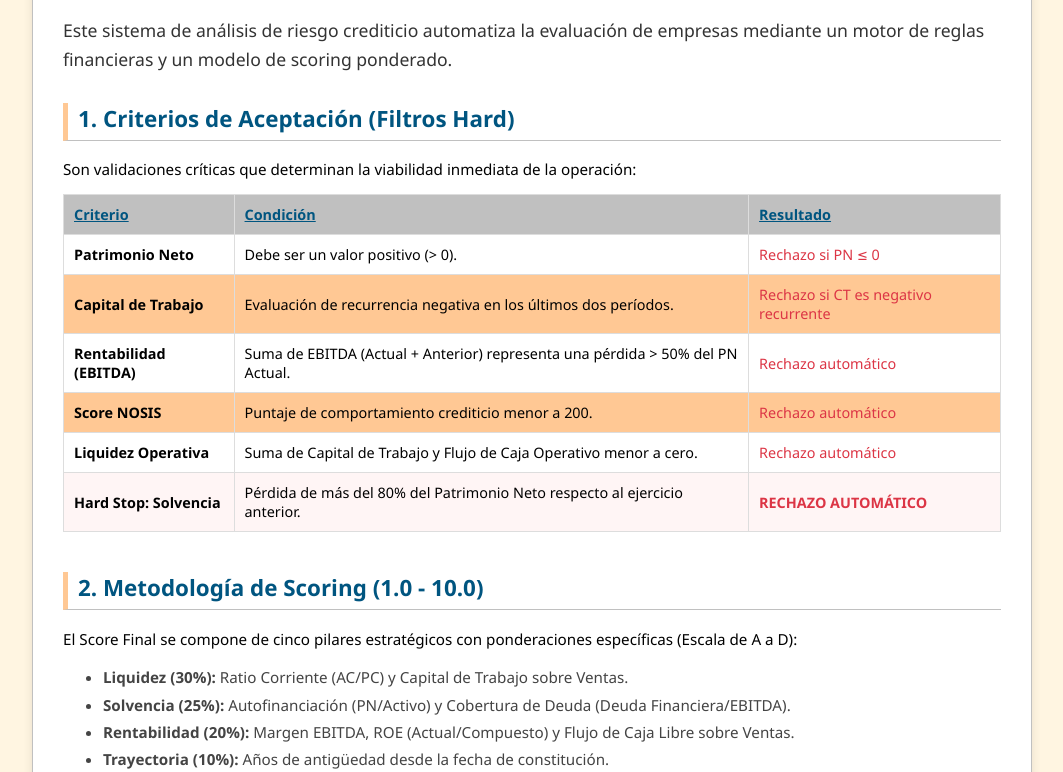
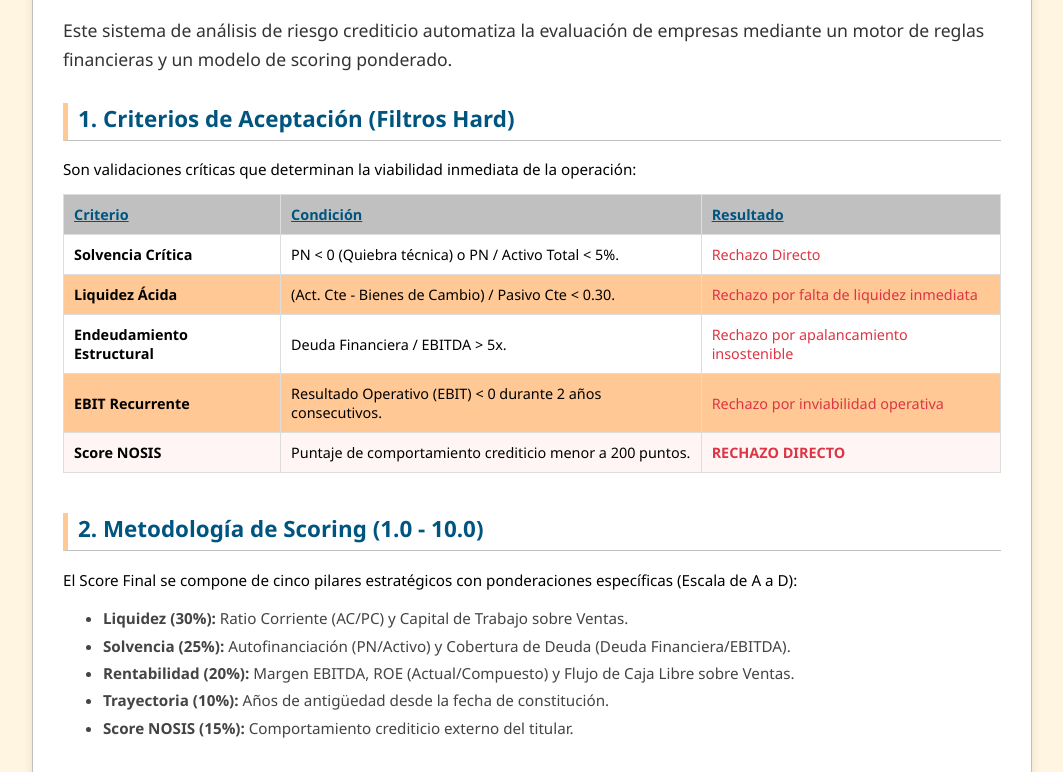
Before and after one commit to pabloj27/proyectoac, a Flask app: page /help in a window 1280 px wide. Shown: the part 196-968 px from the top of the page, without its empty margins (108-1171 px from the left). Run offline with Flask 3, Linux system fonts and the light colour scheme; some libraries are stand-ins or nearby versions.

Commit message:
QuintoCommit

```diff
--- a/Base.py
+++ b/Base.py
@@ -30,6 +30,7 @@ class EECCDB(Base):
 
     # Cuentas del Balance General
     disponibilidades = Column(Float, default=0.0)
+    bienes_de_cambio = Column(Float, default=0.0)
     activo_corriente = Column(Float, default=0.0)
     activo_no_corriente = Column(Float, default=0.0)
     pasivo_corriente = Column(Float, default=0.0)
@@ -95,6 +96,7 @@ def _ensure_sqlite_schema(engine):
                     'fecha_balance': 'DATE',
                     'anio': 'INTEGER',
                     'disponibilidades': 'FLOAT',
+                    'bienes_de_cambio': 'FLOAT',
                     'activo_corriente': 'FLOAT',
                     'activo_no_corriente': 'FLOAT',
                     'pasivo_corriente': 'FLOAT',
--- a/app.py
+++ b/app.py
@@ -3,8 +3,9 @@ import math
 import io
 import os
 from datetime import date, datetime
+from functools import wraps
 
-from flask import Flask, redirect, render_template, request, url_for, make_response, jsonify
+from flask import Flask, redirect, render_template, request, url_for, make_response, jsonify, session as flask_session
 from sqlalchemy import func
 from sqlalchemy.exc import IntegrityError
 from langchain_google_genai import ChatGoogleGenerativeAI
@@ -17,6 +18,30 @@ from Base import EECCDB, EmpresaDB, session
 load_dotenv()
 
 app = Flask(__name__)
+app.secret_key = os.environ.get("SECRET_KEY", "pzamora_roca_3312_key")
+
+# Decorador para proteger rutas
+def login_required(f):
+    @wraps(f)
+    def decorated_function(*args, **kwargs):
+        if not flask_session.get("logged_in"):
+            return redirect(url_for("login", next=request.url))
+        return f(*args, **kwargs)
+    return decorated_function
+
+@app.route("/login", methods=["GET", "POST"])
+def login():
+    if request.method == "POST":
+        if request.form.get("username") == "pzamora" and request.form.get("password") == "Roca3312":
+            flask_session["logged_in"] = True
+            return redirect(request.args.get("next") or url_for("index"))
+        return render_template("login.html", error="Usuario o contraseña incorrectos")
+    return render_template("login.html")
+
+@app.route("/logout")
+def logout():
+    flask_session.pop("logged_in", None)
+    return redirect(url_for("login"))
 
 @app.teardown_appcontext
 def shutdown_session(exception=None):
@@ -110,6 +135,7 @@ def compute_metrics(balance: EECCDB) -> dict:
     liquidez = {
         "Capital de Trabajo": round(capital_trabajo, 2),
         "Liquidez": round(safe_division(balance.activo_corriente, pasivo_corriente), 2),
+        "Prueba Ácida": round(safe_division(balance.activo_corriente - balance.bienes_de_cambio, pasivo_corriente), 2),
         "Disponibilidades/Deuda Financiera": round(safe_division(balance.disponibilidades, deuda_financiera), 2),
         "Capital de Trabajo / Ventas": round(safe_division(capital_trabajo, ventas) * 100, 2),
     }
@@ -133,6 +159,7 @@ def compute_metrics(balance: EECCDB) -> dict:
         "patrimonio_neto": patrimonio_neto,
         "ebitda_raw": balance.ebitda,
         "resultado_neto": balance.resultado_neto,
+        "resultado_operativo": balance.resultado_operativo,
         "flujo_caja_operativo_raw": balance.flujo_caja_operativo,
         "otros": {
             "Antigüedad (años)": date.today().year - (balance.empresa.anio_fundacion or date.today().year),
@@ -165,7 +192,7 @@ def calculate_suggested_limit(equity: float, score: float) -> tuple:
 
     return equity * factor, factor
 
-def calculate_scoring(metrics: dict, prev_result: float = 0.0, prev_equity: float = None, prev_ebitda: float = 0.0) -> dict:
+def calculate_scoring(metrics: dict, prev_result: float = 0.0, prev_equity: float = None, prev_ebitda: float = 0.0, prev_ebit: float = 0.0) -> dict:
     if not metrics: return {}
 
     # --- 1. LIQUIDEZ (Peso 40%) ---
@@ -227,19 +254,30 @@ def calculate_scoring(metrics: dict, prev_result: float = 0.0, prev_equity: floa
     # --- EVALUACIÓN DE HARD STOPS (No afectan el puntaje numérico) ---
     has_hard_stop = False
 
-    # 1. Pérdida > 80% del Patrimonio Neto
-    if prev_equity is not None and prev_equity > 0:
-        pn_actual = metrics.get('patrimonio_neto', 0.0)
-        if pn_actual < (prev_equity * 0.20):
-            has_hard_stop = True
+    pn_actual = metrics.get('patrimonio_neto', 0.0)
+    activo_total = pn_actual + (metrics.get('solvencia', {}).get('PN/Activos', 0) / 100 if pn_actual != 0 else 1) # Simplificado para el ejemplo
+    # En la realidad usamos el valor real de activos que calculamos en compute_metrics
+    # 1. Patrimonio neto negativo o técnicamente quebrado (PN < 0 o PN/Activo < 5%)
+    pn_sobre_activo = metrics['solvencia']['PN/Activos']
+    if pn_actual < 0 or pn_sobre_activo < 5.0:
+        has_hard_stop = True
 
-    # 2. EBITDA Negativo Significativo vs PN (> 50%)
-    ebitda_act = metrics.get('ebitda_raw', 0.0)
-    pn_act = metrics.get('patrimonio_neto', 0.0)
-    if pn_act > 0 and safe_division(ebitda_act + prev_ebitda, pn_act) < -0.5:
-            has_hard_stop = True
+    # 2. Incapacidad de pago inmediato (Liquidez Ácida < 0.30)
+    prueba_acida = metrics['liquidez']['Prueba Ácida']
+    if prueba_acida < 0.30:
+        has_hard_stop = True
 
-    # 3. Score NOSIS menor a 200
+    # 3. Endeudamiento estructural insostenible (Deuda Financiera / EBITDA > 5x)
+    deuda_ebitda = metrics['solvencia']['Deuda Financiera/EBITDA']
+    if deuda_ebitda > 5.0:
+        has_hard_stop = True
+
+    # 4. Resultado operativo negativo sostenido (EBIT < 0 en últimos 2 años)
+    ebit_actual = metrics.get('resultado_operativo', 0.0)
+    if ebit_actual < 0 and prev_ebit < 0:
+        has_hard_stop = True
+
+    # 5. Score NOSIS menor a 200 (Se mantiene como criterio de integridad)
     if 0 < nos < 200:
         has_hard_stop = True
 
@@ -304,6 +342,7 @@ def variation_label(actual: float, comparativo: float) -> str:
 
 
 @app.route("/")
+@login_required
 def index():
     return render_template("index.html")
 
@@ -392,6 +431,7 @@ def generate_description():
 
 
 @app.route("/entry", methods=["GET", "POST"])
+@login_required
 def entry():
     try:
         companies = session.query(EmpresaDB).order_by(EmpresaDB.razon_social).all()
@@ -542,6 +582,7 @@ def entry():
                     actual_balance = EECCDB(fecha_balance=sel_date, empresa=selected_company)
                 actual_balance.anio = sel_date.year
                 actual_balance.disponibilidades = parse_float(request.form.get("actual_disponibilidades", "0.0"))
+                actual_balance.bienes_de_cambio = parse_float(request.form.get("actual_bienes_de_cambio", "0.0"))
                 actual_balance.activo_corriente = parse_float(request.form.get("actual_activo_corriente", "0.0"))
                 actual_balance.activo_no_corriente = parse_float(request.form.get("actual_activo_no_corriente", "0.0"))
                 actual_balance.pasivo_corriente = parse_float(request.form.get("actual_pasivo_corriente", "0.0"))
@@ -565,9 +606,10 @@ def entry():
                 m_act = compute_metrics(actual_balance)
                 res_ant = comparativo_balance.resultado_neto if comparativo_balance else 0.0
                 eb_ant = comparativo_balance.ebitda if comparativo_balance else 0.0
+                ebit_ant = comparativo_balance.resultado_operativo if comparativo_balance else 0.0
                 m_comp_temp = compute_metrics(comparativo_balance) if comparativo_balance else {}
                 pn_ant = m_comp_temp.get('patrimonio_neto')
-                sc_act = calculate_scoring(m_act, res_ant, pn_ant, eb_ant)
+                sc_act = calculate_scoring(m_act, res_ant, pn_ant, eb_ant, ebit_ant)
                 actual_balance.score_solvencia = sc_act['solvencia']
                 actual_balance.score_liquidez = sc_act['liquidez']
                 actual_balance.score_rentabilidad = sc_act['rentabilidad']
@@ -589,6 +631,7 @@ def entry():
                     comparativo_balance = EECCDB(fecha_balance=comp_date, empresa=selected_company)
                 comparativo_balance.anio = comp_date.year
                 comparativo_balance.disponibilidades = parse_float(request.form.get("comparativo_disponibilidades", "0.0"))
+                comparativo_balance.bienes_de_cambio = parse_float(request.form.get("comparativo_bienes_de_cambio", "0.0"))
                 comparativo_balance.activo_corriente = parse_float(request.form.get("comparativo_activo_corriente", "0.0"))
                 comparativo_balance.activo_no_corriente = parse_float(request.form.get("comparativo_activo_no_corriente", "0.0"))
                 comparativo_balance.pasivo_corriente = parse_float(request.form.get("comparativo_pasivo_corriente", "0.0"))
@@ -678,9 +721,10 @@ def entry():
 
         prev_res = prev_b.resultado_neto if prev_b else 0.0
         prev_eb = prev_b.ebitda if prev_b else 0.0
+        prev_ebit_val = prev_b.resultado_operativo if prev_b else 0.0
         prev_eq = compute_metrics(prev_b).get('patrimonio_neto') if prev_b else None
 
-        actual_scoring = calculate_scoring(actual_metrics, prev_res, prev_eq, prev_eb)
+        actual_scoring = calculate_scoring(actual_metrics, prev_res, prev_eq, prev_eb, prev_ebit_val)
     else:
         actual_scoring = {}
 
--- a/templates/help.html
+++ b/templates/help.html
@@ -19,34 +19,29 @@
             </thead>
             <tbody>
                 <tr>
-                    <td style="padding: 10px; border: 1px solid #ddd;"><strong>Patrimonio Neto</strong></td>
-                    <td style="padding: 10px; border: 1px solid #ddd;">Debe ser un valor positivo (> 0).</td>
-                    <td style="padding: 10px; border: 1px solid #ddd; color: #dc3545;">Rechazo si PN ≤ 0</td>
+                    <td style="padding: 10px; border: 1px solid #ddd;"><strong>Solvencia Crítica</strong></td>
+                    <td style="padding: 10px; border: 1px solid #ddd;">PN < 0 (Quiebra técnica) o PN / Activo Total < 5%.</td>
+                    <td style="padding: 10px; border: 1px solid #ddd; color: #dc3545;">Rechazo Directo</td>
                 </tr>
                 <tr>
-                    <td style="padding: 10px; border: 1px solid #ddd;"><strong>Capital de Trabajo</strong></td>
-                    <td style="padding: 10px; border: 1px solid #ddd;">Evaluación de recurrencia negativa en los últimos dos períodos.</td>
-                    <td style="padding: 10px; border: 1px solid #ddd; color: #dc3545;">Rechazo si CT es negativo recurrente</td>
+                    <td style="padding: 10px; border: 1px solid #ddd;"><strong>Liquidez Ácida</strong></td>
+                    <td style="padding: 10px; border: 1px solid #ddd;">(Act. Cte - Bienes de Cambio) / Pasivo Cte < 0.30.</td>
+                    <td style="padding: 10px; border: 1px solid #ddd; color: #dc3545;">Rechazo por falta de liquidez inmediata</td>
                 </tr>
                 <tr>
-                    <td style="padding: 10px; border: 1px solid #ddd;"><strong>Rentabilidad (EBITDA)</strong></td>
-                    <td style="padding: 10px; border: 1px solid #ddd;">Suma de EBITDA (Actual + Anterior) representa una pérdida > 50% del PN Actual.</td>
-                    <td style="padding: 10px; border: 1px solid #ddd; color: #dc3545;">Rechazo automático</td>
+                    <td style="padding: 10px; border: 1px solid #ddd;"><strong>Endeudamiento Estructural</strong></td>
+                    <td style="padding: 10px; border: 1px solid #ddd;">Deuda Financiera / EBITDA > 5x.</td>
+                    <td style="padding: 10px; border: 1px solid #ddd; color: #dc3545;">Rechazo por apalancamiento insostenible</td>
                 </tr>
                 <tr>
-                    <td style="padding: 10px; border: 1px solid #ddd;"><strong>Score NOSIS</strong></td>
-                    <td style="padding: 10px; border: 1px solid #ddd;">Puntaje de comportamiento crediticio menor a 200.</td>
-                    <td style="padding: 10px; border: 1px solid #ddd; color: #dc3545;">Rechazo automático</td>
-                </tr>
-                <tr>
-                    <td style="padding: 10px; border: 1px solid #ddd;"><strong>Liquidez Operativa</strong></td>
-                    <td style="padding: 10px; border: 1px solid #ddd;">Suma de Capital de Trabajo y Flujo de Caja Operativo menor a cero.</td>
-                    <td style="padding: 10px; border: 1px solid #ddd; color: #dc3545;">Rechazo automático</td>
+                    <td style="padding: 10px; border: 1px solid #ddd;"><strong>EBIT Recurrente</strong></td>
+                    <td style="padding: 10px; border: 1px solid #ddd;">Resultado Operativo (EBIT) < 0 durante 2 años consecutivos.</td>
+                    <td style="padding: 10px; border: 1px solid #ddd; color: #dc3545;">Rechazo por inviabilidad operativa</td>
                 </tr>
                 <tr style="background: #fff5f5;">
-                    <td style="padding: 10px; border: 1px solid #ddd;"><strong>Hard Stop: Solvencia</strong></td>
-                    <td style="padding: 10px; border: 1px solid #ddd;">Pérdida de más del 80% del Patrimonio Neto respecto al ejercicio anterior.</td>
-                    <td style="padding: 10px; border: 1px solid #ddd; color: #dc3545; font-weight: bold;">RECHAZO AUTOMÁTICO</td>
+                    <td style="padding: 10px; border: 1px solid #ddd;"><strong>Score NOSIS</strong></td>
+                    <td style="padding: 10px; border: 1px solid #ddd;">Puntaje de comportamiento crediticio menor a 200 puntos.</td>
+                    <td style="padding: 10px; border: 1px solid #ddd; color: #dc3545; font-weight: bold;">RECHAZO DIRECTO</td>
                 </tr>
             </tbody>
         </table>
```
Also changed, not shown: templates/entry.html (+54 -44 lines), templates/login.html (added, +31 -0 lines), riesgo_caucion.db.
